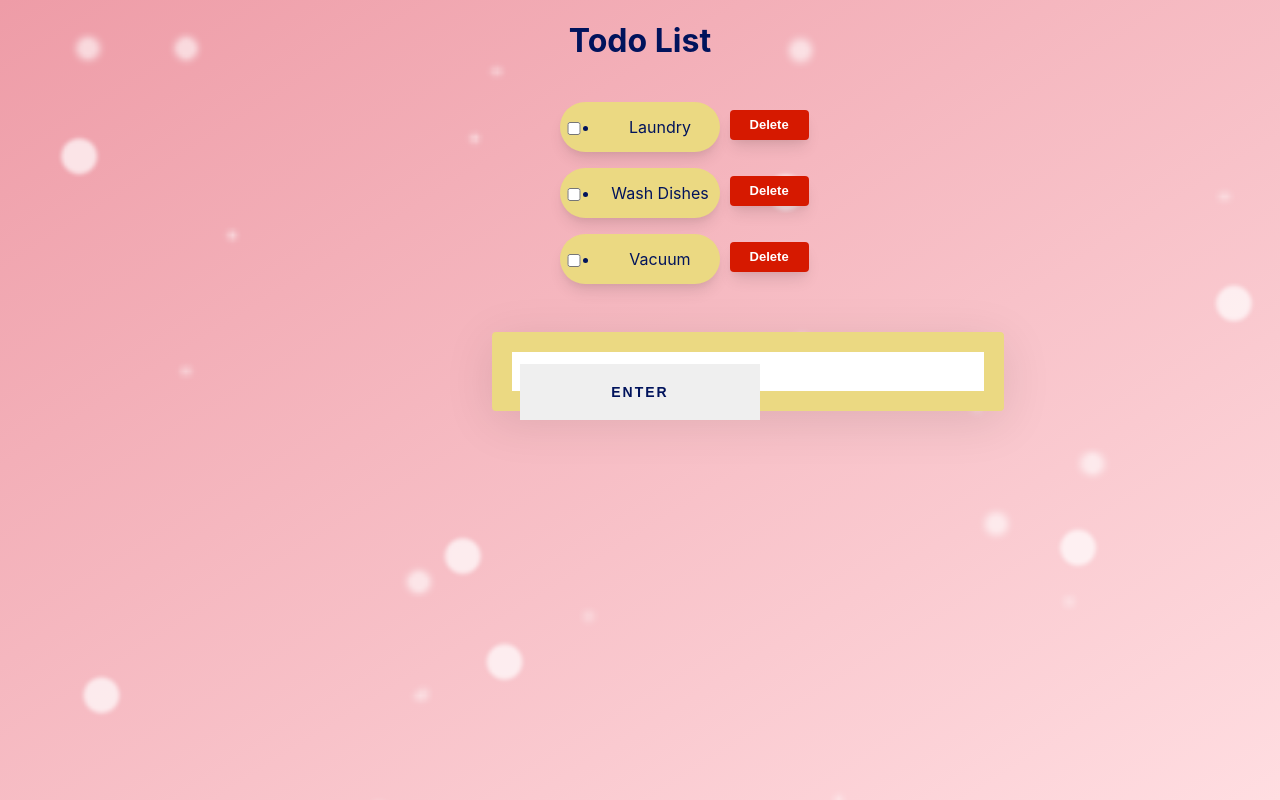
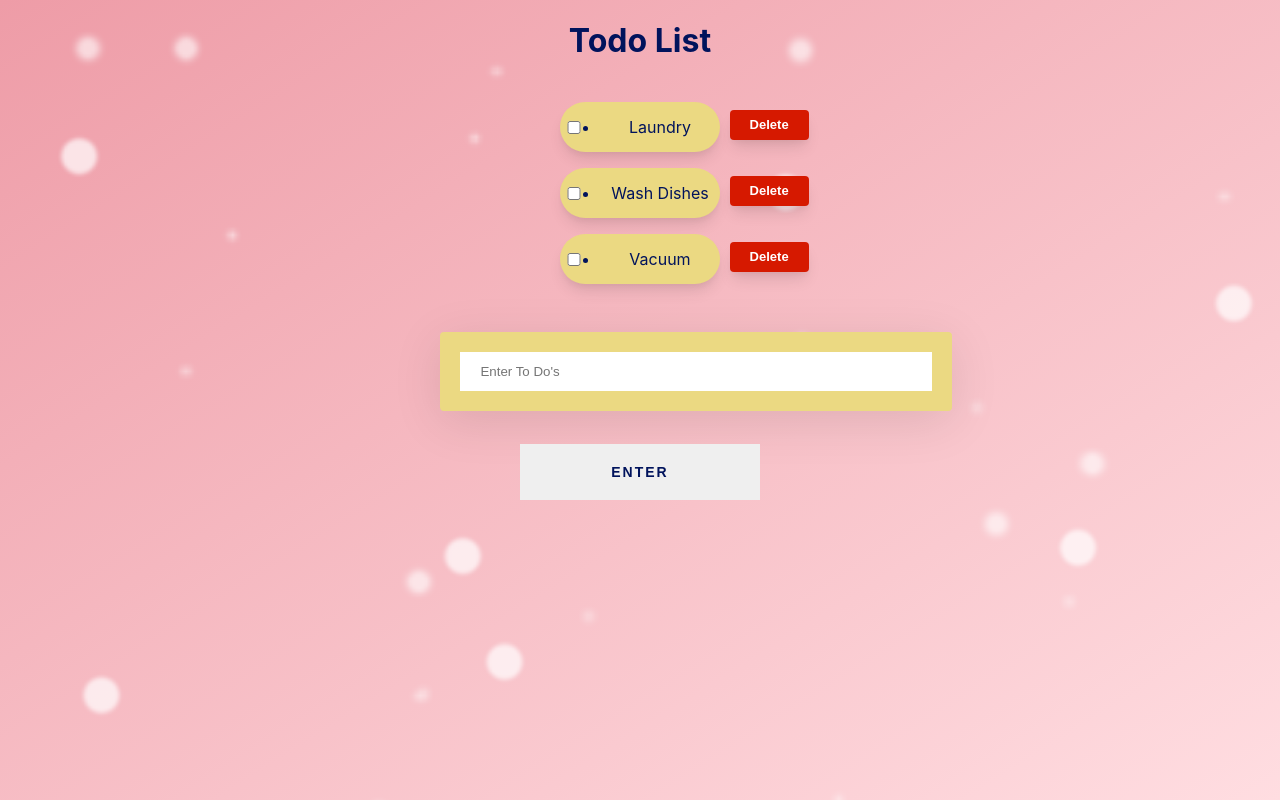
Before and after one commit to manuelLanderos/ToDo, a React (Create React App) app: page / in a window 1280 px wide. Built offline with nearby package versions, Linux system fonts and the light colour scheme.

Commit message:
final edits

```diff
--- a/src/Components/ToDo/ToDo.css
+++ b/src/Components/ToDo/ToDo.css
@@ -40,7 +40,7 @@ ul {
 }
 
 .delete:hover {
-  background-color: #772ce8;
+  background-color: #991402;
 }
 
 .list {
@@ -62,9 +62,15 @@ button {
 
 }
 
+.checkbox {
+  position: absolute;
+  left: 34.5%;
+  margin-top: 19px;
+}
+
 input {
   position: absolute;
-  left: 34.5%;
+  left: 30.5%;
   margin-top: 20px;
 }
 
@@ -94,6 +100,8 @@ input {
   width: 20%;
 
 }
+
+
 
 .button:hover {
   cursor: pointer;
```
Also changed, not shown: src/Components/ToDo/ToDo.js (+5 -2 lines).
